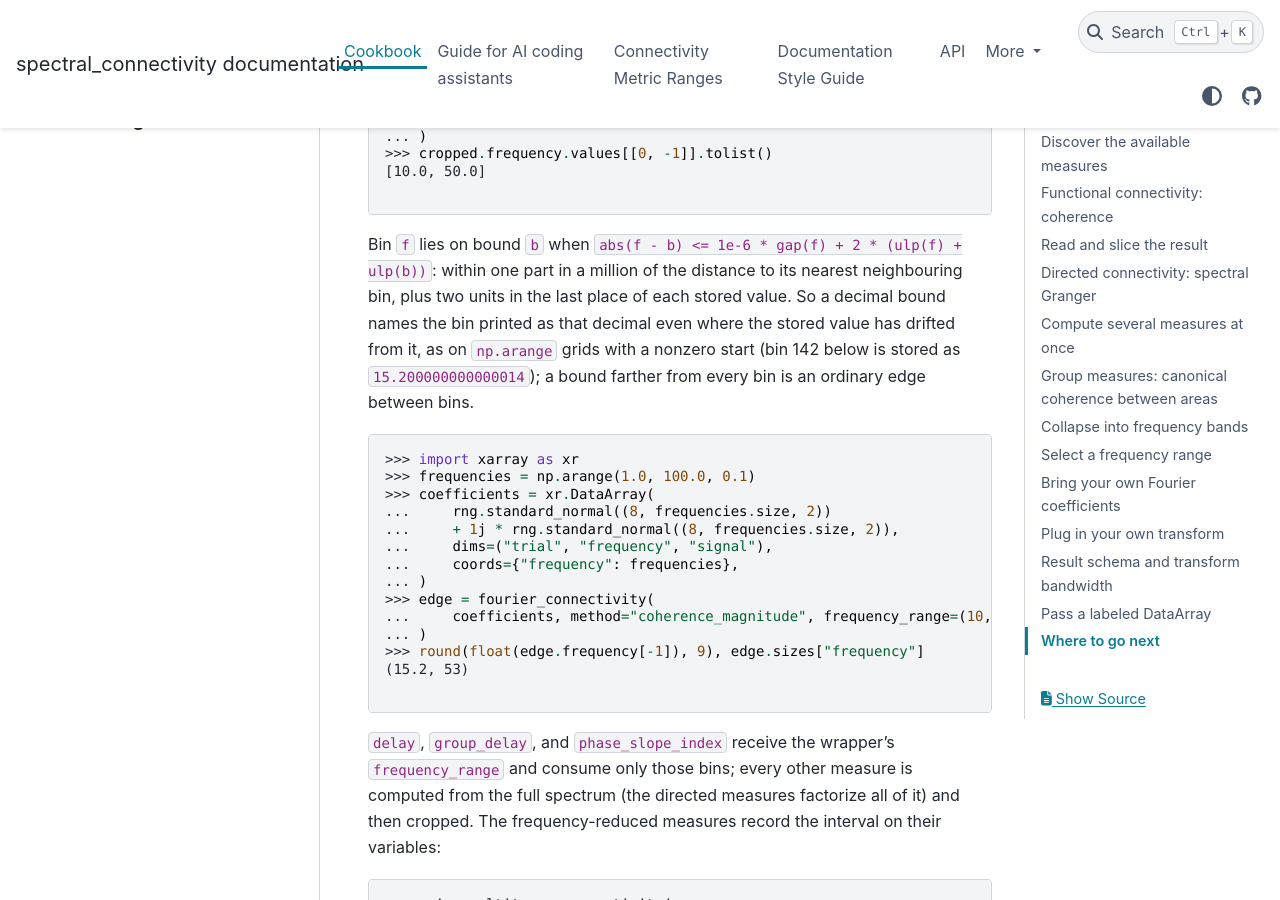
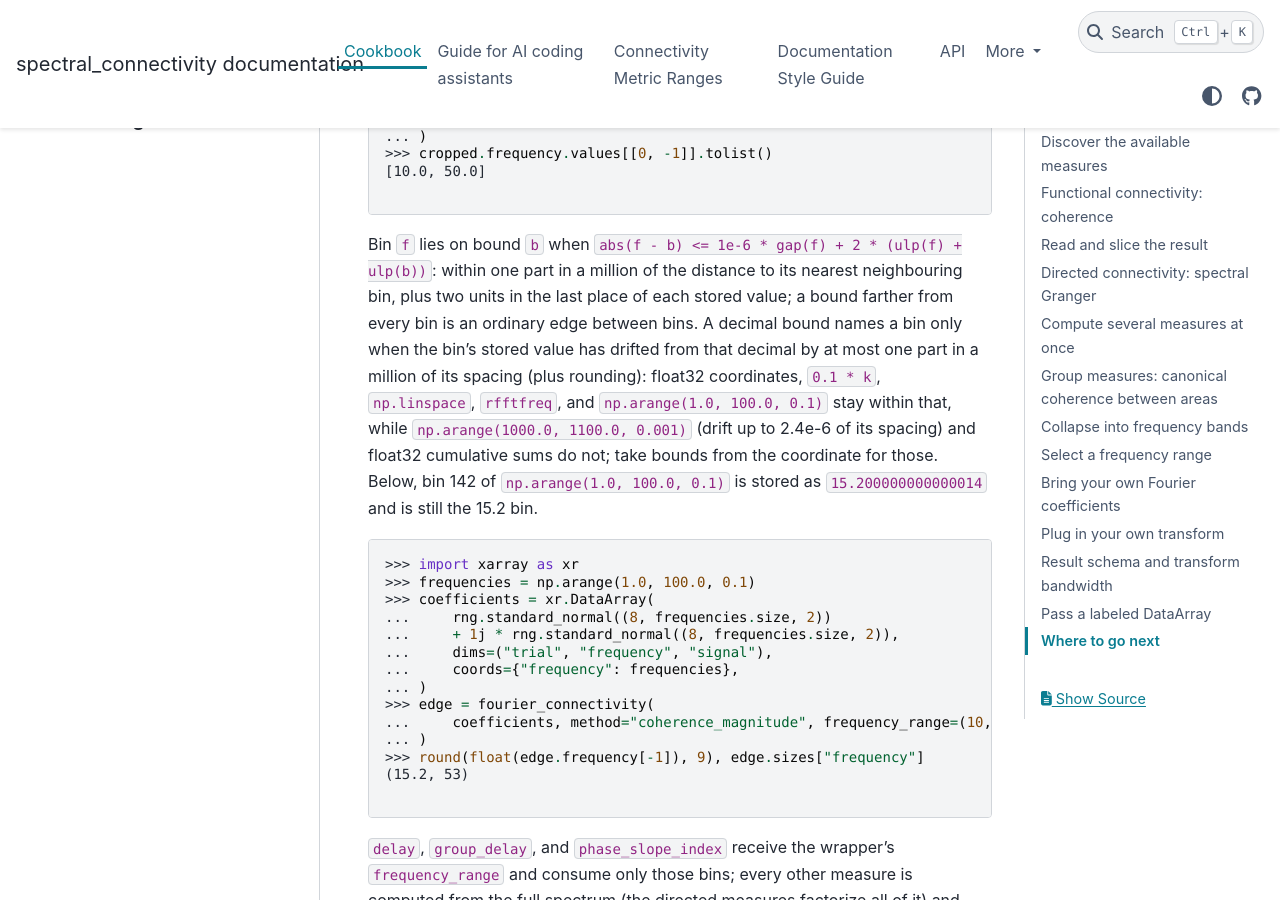
Before and after one commit to Eden-Kramer-Lab/spectral_connectivity, a Sphinx documentation site: the page built from docs/cookbook.md, in a window 1280 px wide and 900 px high, scrolled down 4020 px. Built offline with Sphinx 7.4.7 and the PyData theme 0.15.4, drawn with Linux system fonts in a browser that asks for light colours; pages that are not in the unit, such as notebooks, are missing from menus; the version number could not be read and is left out.

Commit message:
State the reach of the edge rule instead of a blanket np.arange claim
The docs said np.arange grids from a nonzero start keep the bin their
decimal bound names. That holds only while a bin drifts from its decimal
by at most one part in a million of its spacing:
np.arange(1000.0, 1100.0, 0.001) takes its step as
0.0009999999999763531, its bins drift by up to 2.4e-6 of the spacing,
and bin 42351 (1042.3509999989985) is not named by 1042.351. The
docstrings, CHANGELOG, cookbook, and decision sheet now state that
condition, with grids inside it and outside it, and a test pins the
1042.351 case.

Co-Authored-By: Claude Opus 5.5 <noreply@anthropic.com>

````diff
--- a/docs/cookbook.md
+++ b/docs/cookbook.md
@@ -194,11 +194,16 @@ at 500 Hz the bins are 2 Hz apart, so `(10, 50)` keeps the 10 and 50 Hz bins:
 
 Bin `f` lies on bound `b` when `abs(f - b) <= 1e-6 * gap(f) + 2 * (ulp(f) +
 ulp(b))`: within one part in a million of the distance to its nearest
-neighbouring bin, plus two units in the last place of each stored value. So a
-decimal bound names the bin printed as that decimal even where the stored value
-has drifted from it, as on `np.arange` grids with a nonzero start (bin 142
-below is stored as `15.200000000000014`); a bound farther from every bin is an
-ordinary edge between bins.
+neighbouring bin, plus two units in the last place of each stored value; a
+bound farther from every bin is an ordinary edge between bins. A decimal bound
+names a bin only when the bin's stored value has drifted from that decimal by
+at most one part in a million of its spacing (plus rounding): float32
+coordinates, `0.1 * k`, `np.linspace`, `rfftfreq`, and
+`np.arange(1.0, 100.0, 0.1)` stay within that, while
+`np.arange(1000.0, 1100.0, 0.001)` (drift up to 2.4e-6 of its spacing) and
+float32 cumulative sums do not; take bounds from the coordinate for those.
+Below, bin 142 of `np.arange(1.0, 100.0, 0.1)` is stored as
+`15.200000000000014` and is still the 15.2 bin.
 
 ```python
 >>> import xarray as xr
````
Also changed, not shown: CHANGELOG.md (+8 -4 lines), .claude/docs/RELEASE_3_0_DECISIONS.md, 3 other files.
